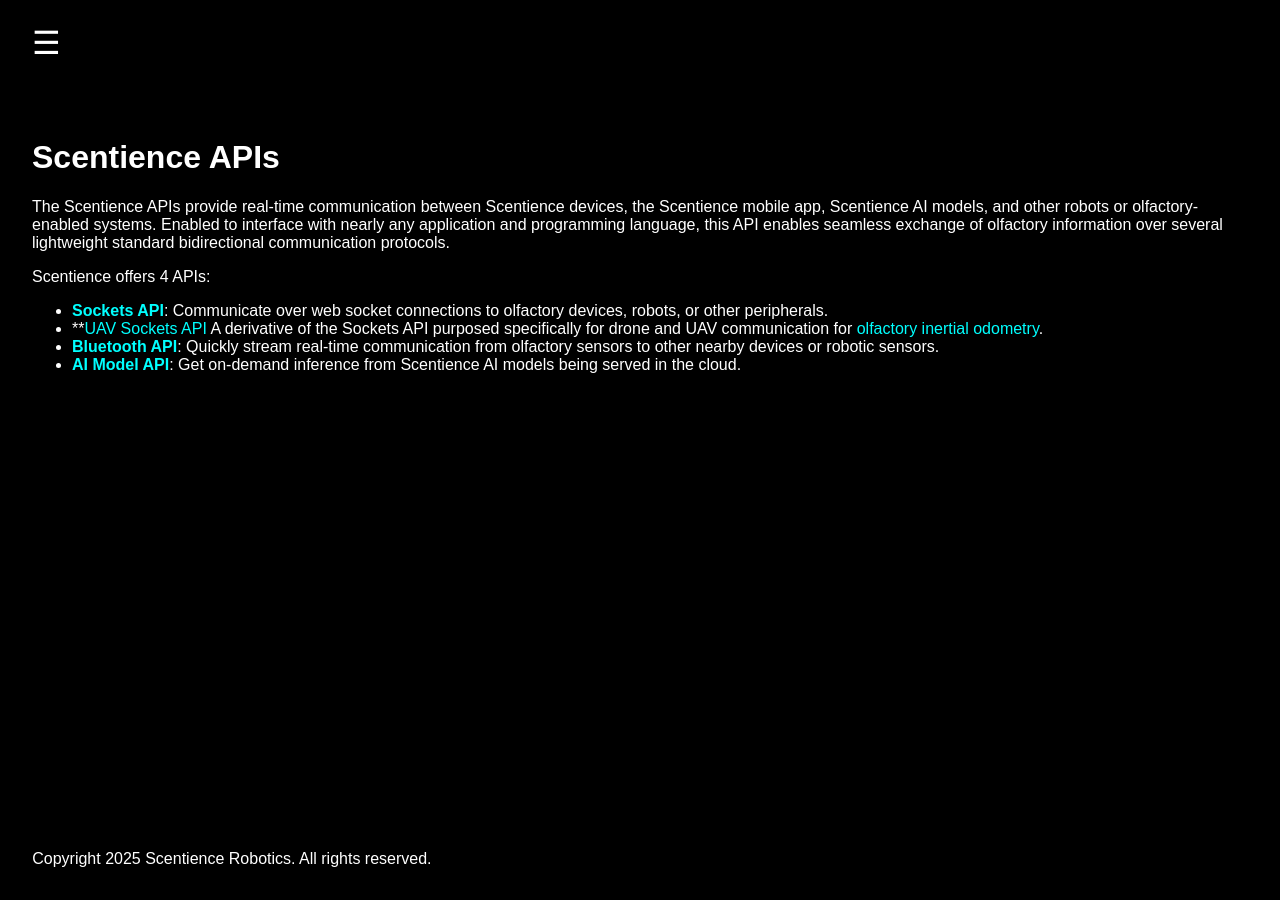
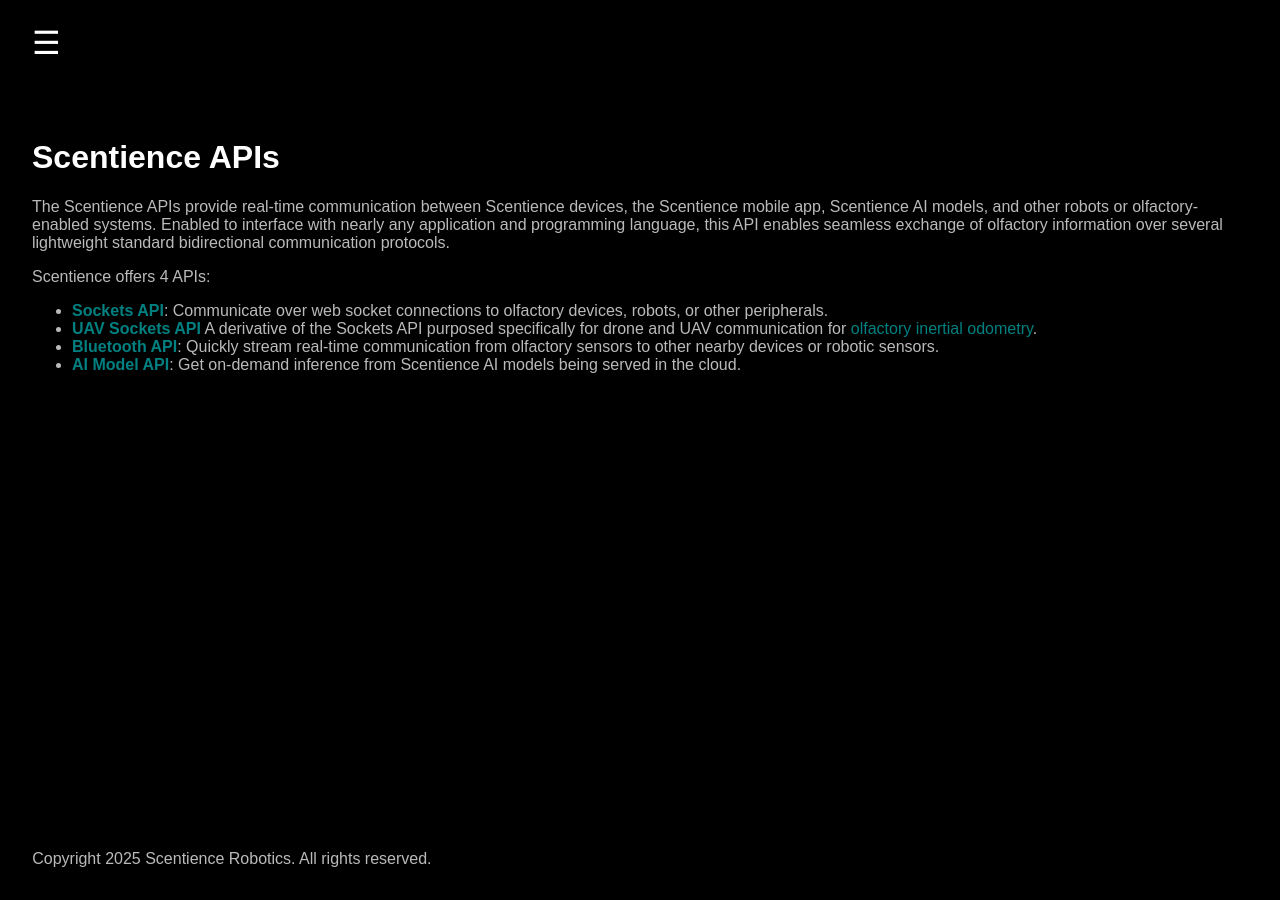
Before and after one commit to Scentience/docs-api, a Jekyll site: the page built from index.md, in a window 1280 px wide. Built offline with Jekyll 4.4.1, drawn with Linux system fonts in a browser that asks for light colours.

```diff
--- a/css/styles.css
+++ b/css/styles.css
@@ -4,7 +4,7 @@
     padding: 0;
     font-family: 'Avenir', sans-serif;
     background-color: #000;
-    color: #fff;
+    color: #bababa;
     position: relative;
     overflow-x: hidden;
 }
@@ -101,13 +101,13 @@
 /* Links */
 /* Styling for unvisited links */
 a:link {
-  color: cyan; /* Sets the color to green */
+  color: teal; /* Sets the color to green */
   text-decoration: none; /* Removes the default underline */
 }
 
 /* Styling for visited links */
 a:visited {
-  color: cyan; /* Sets the color to purple */
+  color: teal; /* Sets the color to purple */
 }
 
 /* Styling for links on hover */
@@ -118,7 +118,7 @@
 
 /* Styling for active links */
 a:active {
-  color: cyan; /* Sets the color to blue when clicked */
+  color: teal; /* Sets the color to blue when clicked */
 }
 
 
--- a/index.md
+++ b/index.md
@@ -11,7 +11,7 @@
 
 Scentience offers 4 APIs:
 - **[Sockets API](https://scentience.github.io/docs-api/sockets-api)**: Communicate over web socket connections to olfactory devices, robots, or other peripherals.
-- **[UAV Sockets API](https://scentience.github.io/docs-api/sockets-uav-api) A derivative of the Sockets API purposed specifically for drone and UAV communication for [olfactory inertial odometry](https://ieeexplore.ieee.org/document/11078037).
+- **[UAV Sockets API](https://scentience.github.io/docs-api/sockets-uav-api)** A derivative of the Sockets API purposed specifically for drone and UAV communication for [olfactory inertial odometry](https://ieeexplore.ieee.org/document/11078037).
 - **[Bluetooth API](https://scentience.github.io/docs-api/ble-api)**: Quickly stream real-time communication from olfactory sensors to other nearby devices or robotic sensors.
 - **[AI Model API](https://scentience.github.io/docs-api/model-cards)**: Get on-demand inference from Scentience AI models being served in the cloud.
 
```
